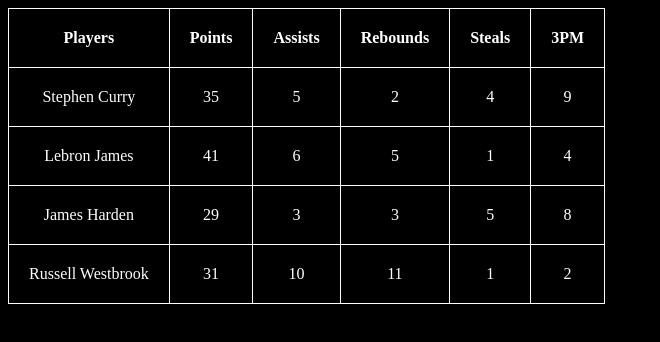
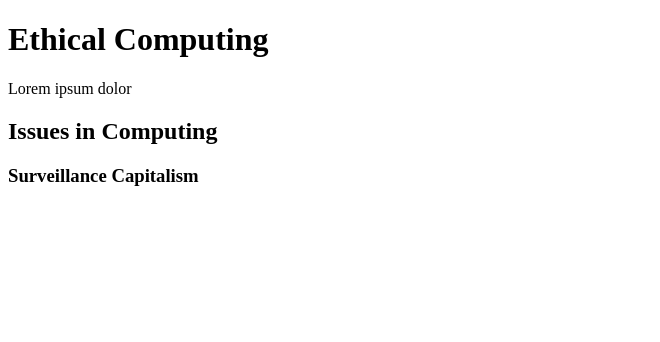
Before and after one commit to gabbbpl/Internship, a plain HTML site: page index.html in a window 1280 px wide. Shown: the whole page, without its empty margins (0-660 px from the left). Drawn offline with Linux system fonts and the light colour scheme.

Commit message:
Update index.html

```diff
--- a/index.html
+++ b/index.html
@@ -1,68 +1,23 @@
 <!DOCTYPE html>
 <html>
 <head>
-	<title>The GOATS</title>
+	<title>Ethical Computing</title>
+	<meta name="viewport" content="width=device-width, initial-scale=1.0">
 	<link rel="stylesheet" href="style.css">
-	<style>
-		body {
-			background-color: black;
-		}
-
-		table, th, td{
-			border: 1px solid white;
-			border-collapse: collapse;
-		}
-
-		td, th{
-			color: white;
-			padding: 20px;
-			text-align: center;
-		}
-	</style>
 	<script src="javascript.js"></script>
 </head>
 <body>
-	<table>
-		<tr>
-			<th>Players</th>
-			<th>Points</th>
-			<th>Assists</th>
-			<th>Rebounds</th>
-			<th>Steals</th>
-			<th>3PM</th>
-		</tr>
-		<tr>
-			<td>Stephen Curry</td>
-			<td>35</td>
-			<td>5</td>
-			<td>2</td>
-			<td>4</td>
-			<td>9</td>
-		</tr>
-		<tr>
-			<td>Lebron James</td>
-			<td>41</td>
-			<td>6</td>
-			<td>5</td>
-			<td>1</td>
-			<td>4</td>
-		</tr>
-		<tr>
-			<td>James Harden</td>
-			<td>29</td>
-			<td>3</td>
-			<td>3</td>
-			<td>5</td>
-			<td>8</td>
-		</tr>
-		<tr>
-			<td>Russell Westbrook</td>
-			<td>31</td>
-			<td>10</td>
-			<td>11</td>
-			<td>1</td>
-			<td>2</td>
-		</tr>
-
-	</table>
+	<div class="header">
+		<h1>Ethical Computing</h1>
+	</div>
+	<div class="introduction">
+		<p>Lorem ipsum dolor</p>
+	</div>
+	<div class="issues">
+		<h2>Issues in Computing</h2>
+	</div>
+	<div class="links">
+		<h3>Surveillance Capitalism</h3>
+	</div>
+	<div class="
 </body>
```
